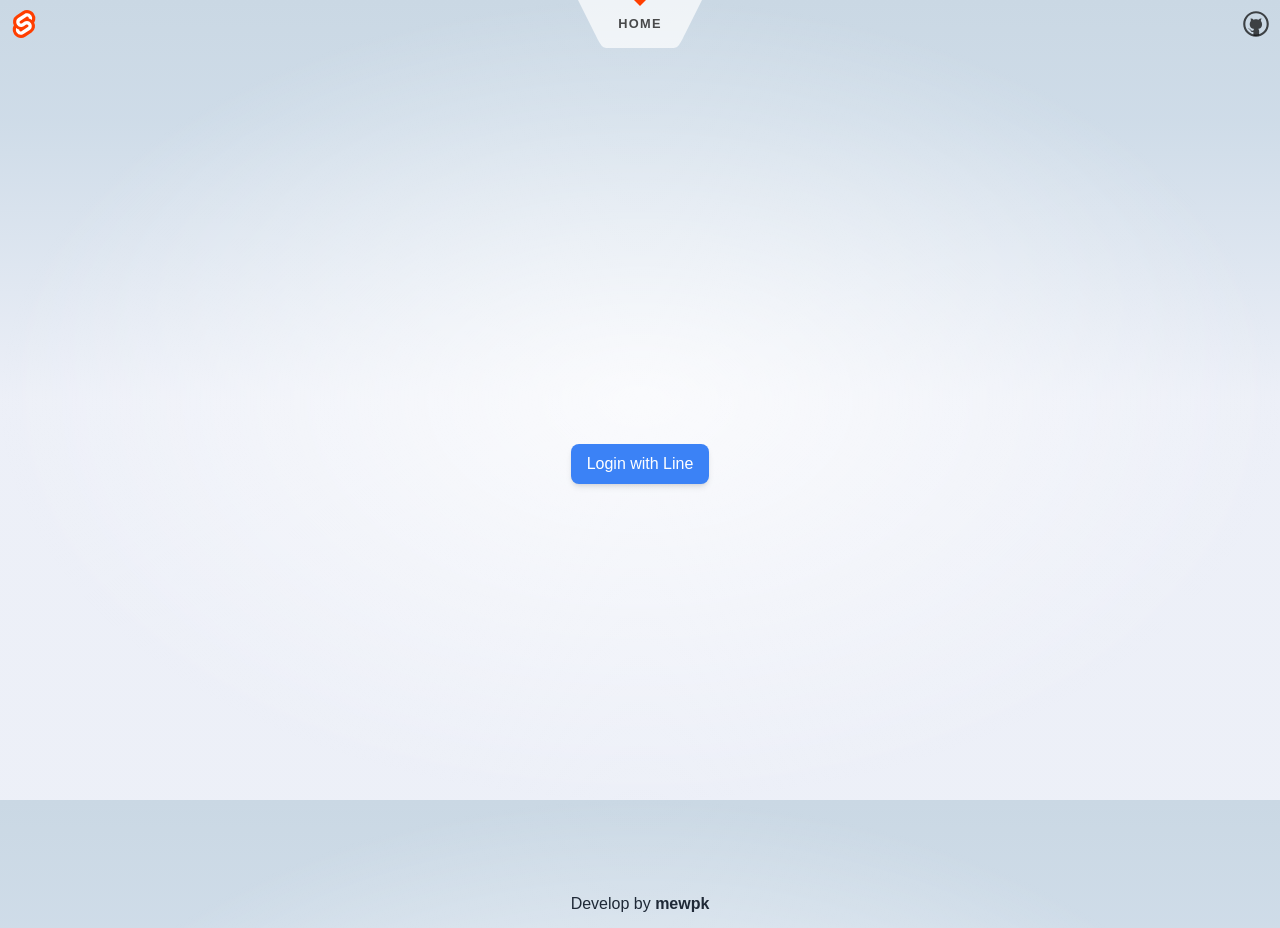
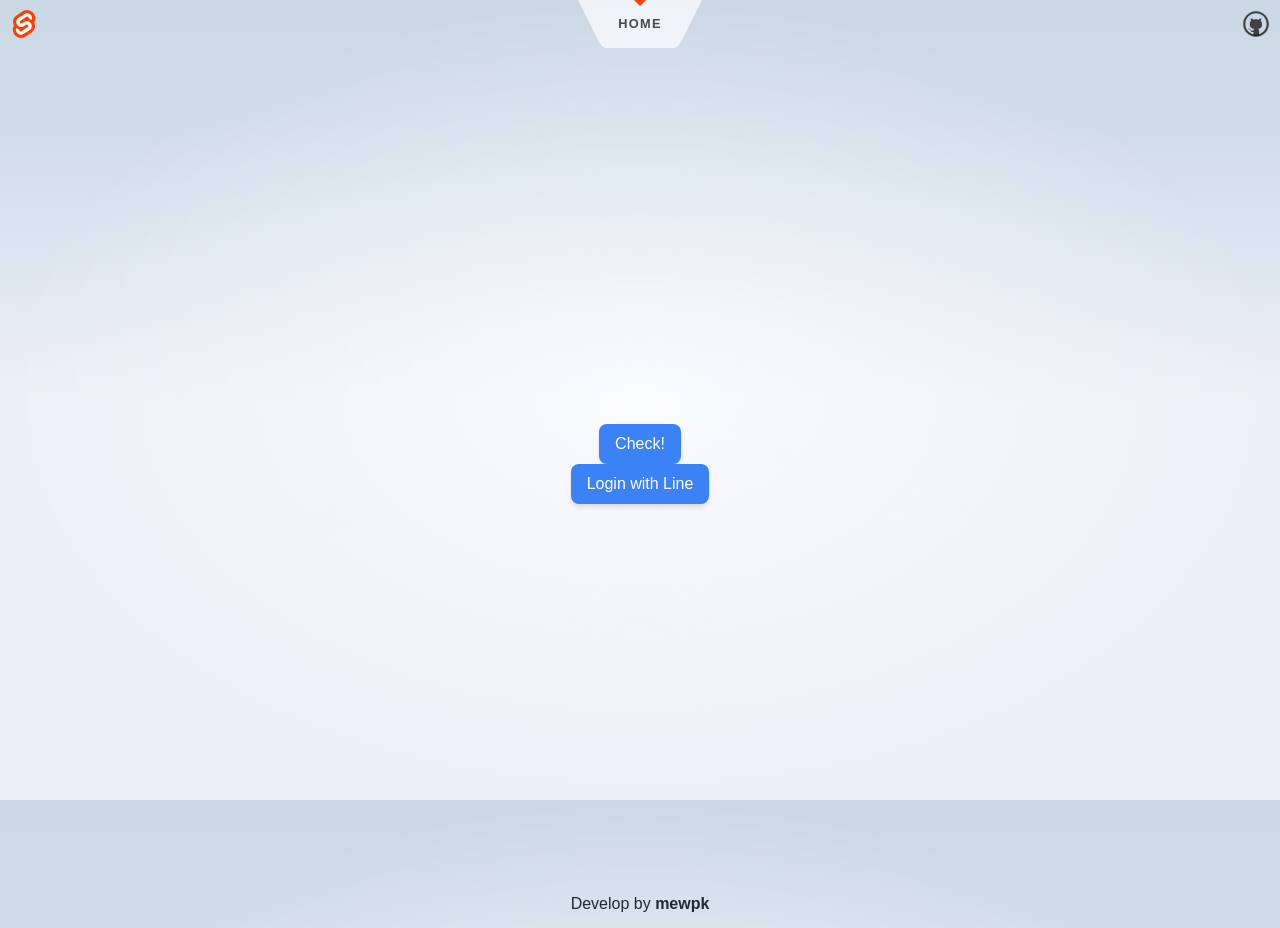
Before and after one commit to mewpk/RegisterForm_SvelteKit, a SvelteKit app: page / in a window 1280 px wide. Built offline with nearby package versions, Linux system fonts and the light colour scheme.

Commit message:
update : add button check!

```diff
--- a/src/routes/+page.svelte
+++ b/src/routes/+page.svelte
@@ -1,9 +1,6 @@
 <script>
 	import { onMount } from 'svelte';
-	import axios from 'axios';
 
-	let email = '';
-	let password = '';
 	let isLoggedIn = false;
 
 	async function login() {
@@ -64,8 +61,12 @@
   </script>
 
   <main class="flex flex-col h-screen justify-center items-center">
-	<!-- Only render the login button if the user is not logged in -->
+	<button class="py-2 px-4 bg-blue-500 text-white rounded-lg shadow-md hover:bg-blue-700 focus:outline-none focus:shadow-outline-blue" on:click={login}>Check!</button>
 	{#if !isLoggedIn}
 	  <button class="py-2 px-4 bg-blue-500 text-white rounded-lg shadow-md hover:bg-blue-700 focus:outline-none focus:shadow-outline-blue" on:click={login}>Login with Line</button>
+	{:else}
+	  <form>
+		<!-- Add your form fields here -->
+	  </form>
 	{/if}
   </main>
```
